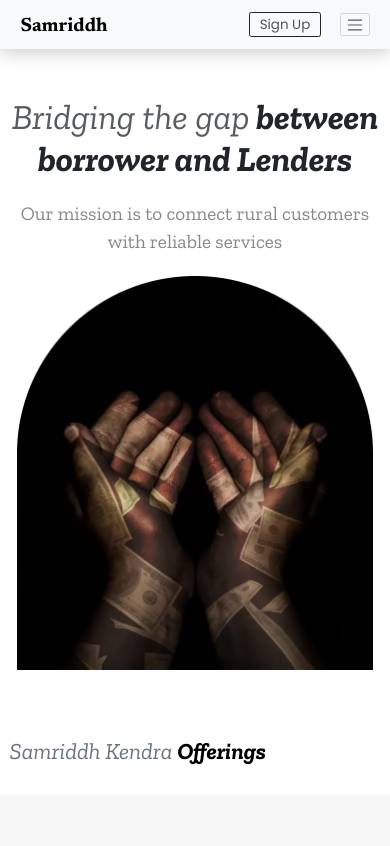
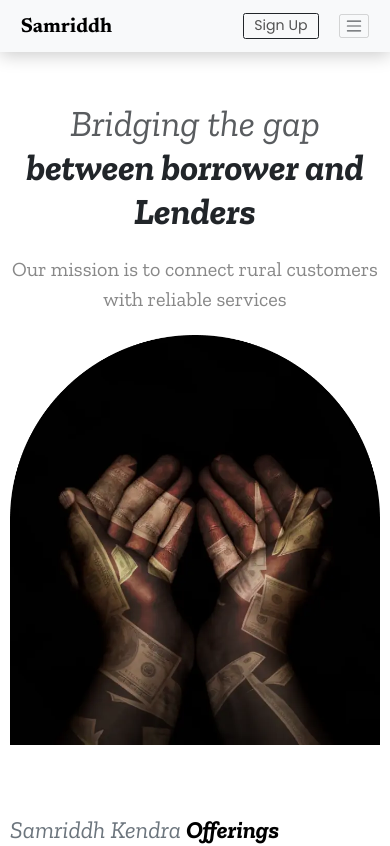
Before and after one commit to mohitanand744/Samriddh_React, a React (Vite) app: page / in a window 390 px wide. Shown: the top 846 px of the page. Built offline with nearby package versions, Linux system fonts and the light colour scheme.

Commit message:
Update css-responsive.css

```diff
--- a/src/css/css-responsive.css
+++ b/src/css/css-responsive.css
@@ -160,7 +160,7 @@
   }
 
   html {
-    font-size: 40%;
+    font-size: 42%;
   }
 }
 
```
